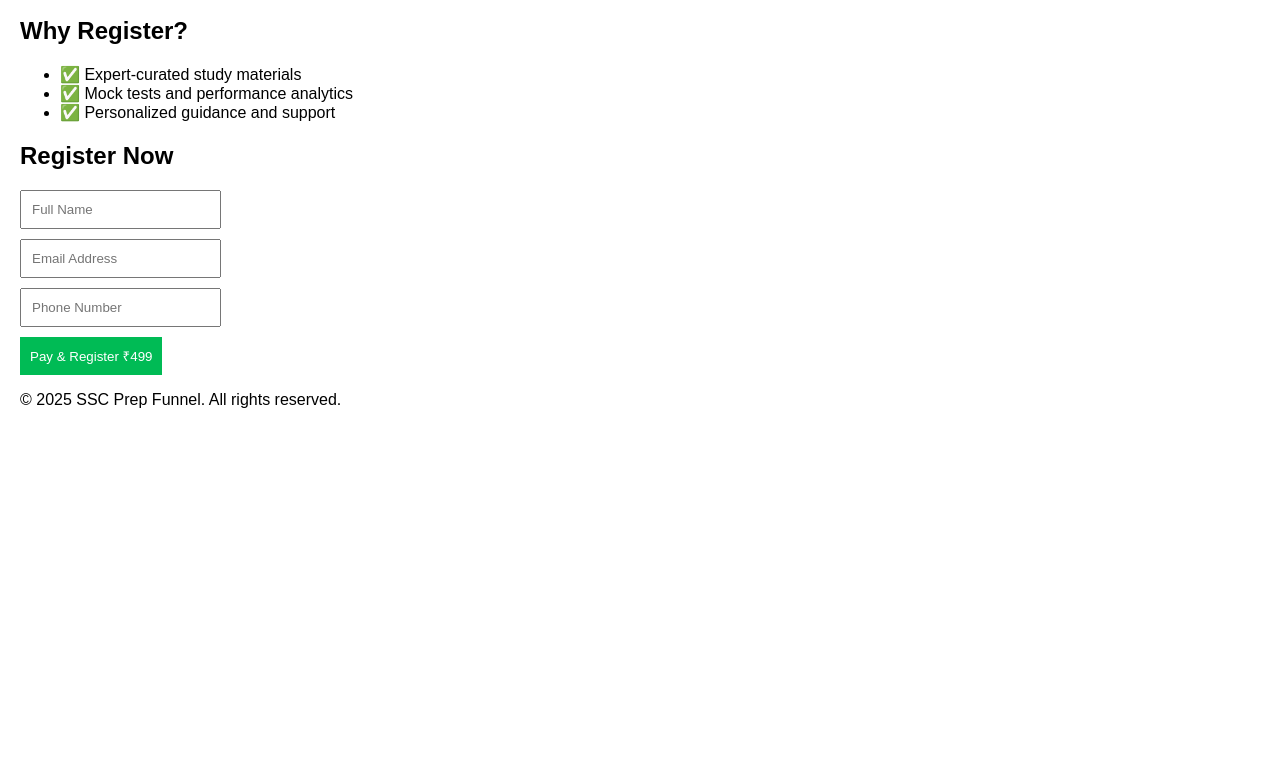
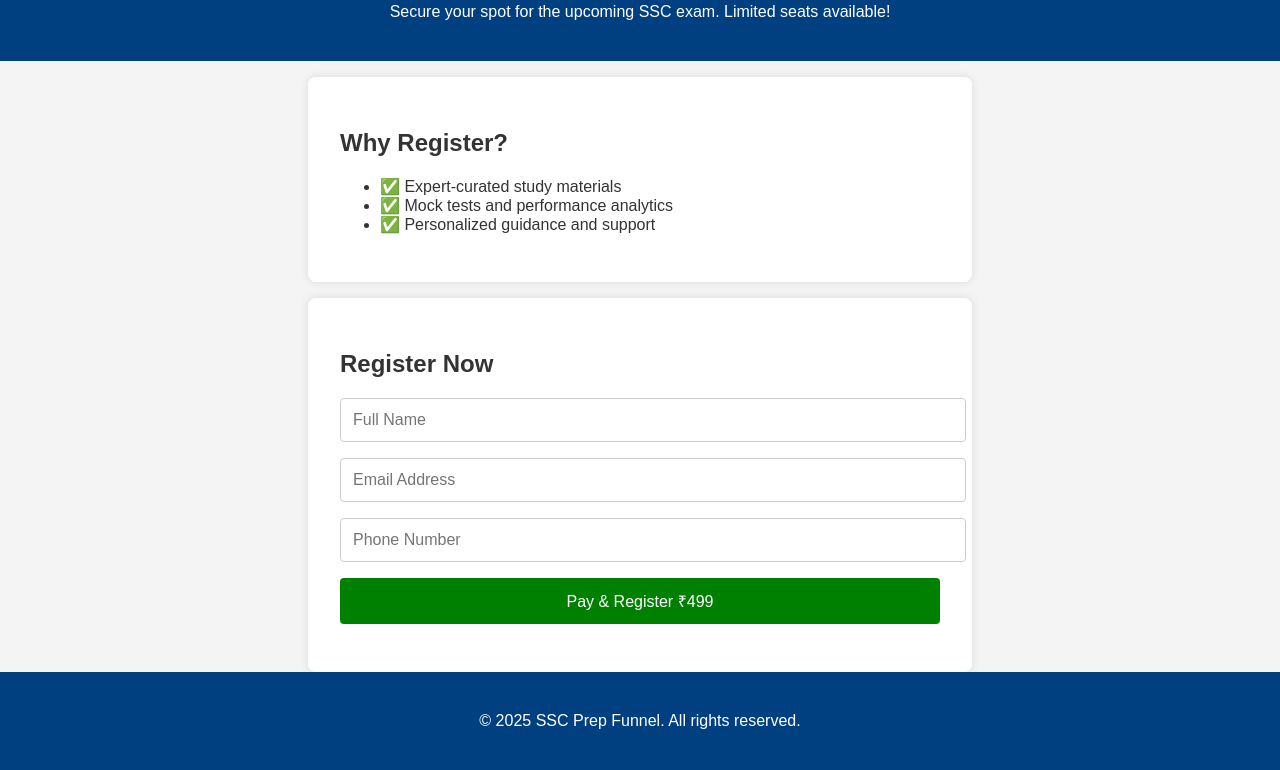
Before and after one commit to mssoppadla/ssc-funnel-frontend, a plain HTML site: page index.html in a window 1280 px wide. Shown: the part 101-871 px from the top of the page. Before the commit the page ends 800 px from the top, so only its background shows below. Drawn offline with Linux system fonts and the light colour scheme; a script that the page names is missing.

Commit message:
Update style.css

```diff
--- a/style.css
+++ b/style.css
@@ -1,5 +1,45 @@
-body { font-family: Arial, sans-serif; margin: 20px; }
-h1 { color: #0b5; }
-form, #checkout, #success { margin-top: 20px; }
-input, select, button { display: block; margin: 10px 0; padding: 10px; }
-button { background: #0b5; color: #fff; border: none; cursor: pointer; }
+body {
+  font-family: Arial, sans-serif;
+  margin: 0;
+  padding: 0;
+  background: #f4f4f4;
+  color: #333;
+}
+
+header, footer {
+  background: #004080;
+  color: white;
+  text-align: center;
+  padding: 1.5em;
+}
+
+section {
+  padding: 2em;
+  max-width: 600px;
+  margin: auto;
+  background: white;
+  margin-top: 1em;
+  border-radius: 8px;
+  box-shadow: 0 0 10px rgba(0,0,0,0.1);
+}
+
+form input, form button {
+  display: block;
+  width: 100%;
+  margin: 1em 0;
+  padding: 0.75em;
+  font-size: 1em;
+  border: 1px solid #ccc;
+  border-radius: 4px;
+}
+
+form button {
+  background: #008000;
+  color: white;
+  border: none;
+  cursor: pointer;
+}
+
+form button:hover {
+  background: #006400;
+}
```
